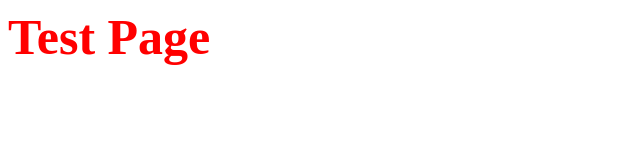
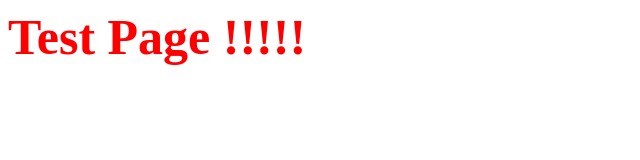
Before and after one commit to RapidAcezz/ChromeBot, a plain HTML site: page index.html in a window 1280 px wide. Shown: the whole page, without its empty margins (0-640 px from the left). Drawn offline with Linux system fonts and the light colour scheme.

Commit message:
Update index.html

```diff
--- a/index.html
+++ b/index.html
@@ -6,7 +6,7 @@ color:Red;
 }
 </style>
 <head>
-<h1> Test Page </h1>
+<h1> Test Page !!!!! </h1>
 
 </head>
 </html>
```
